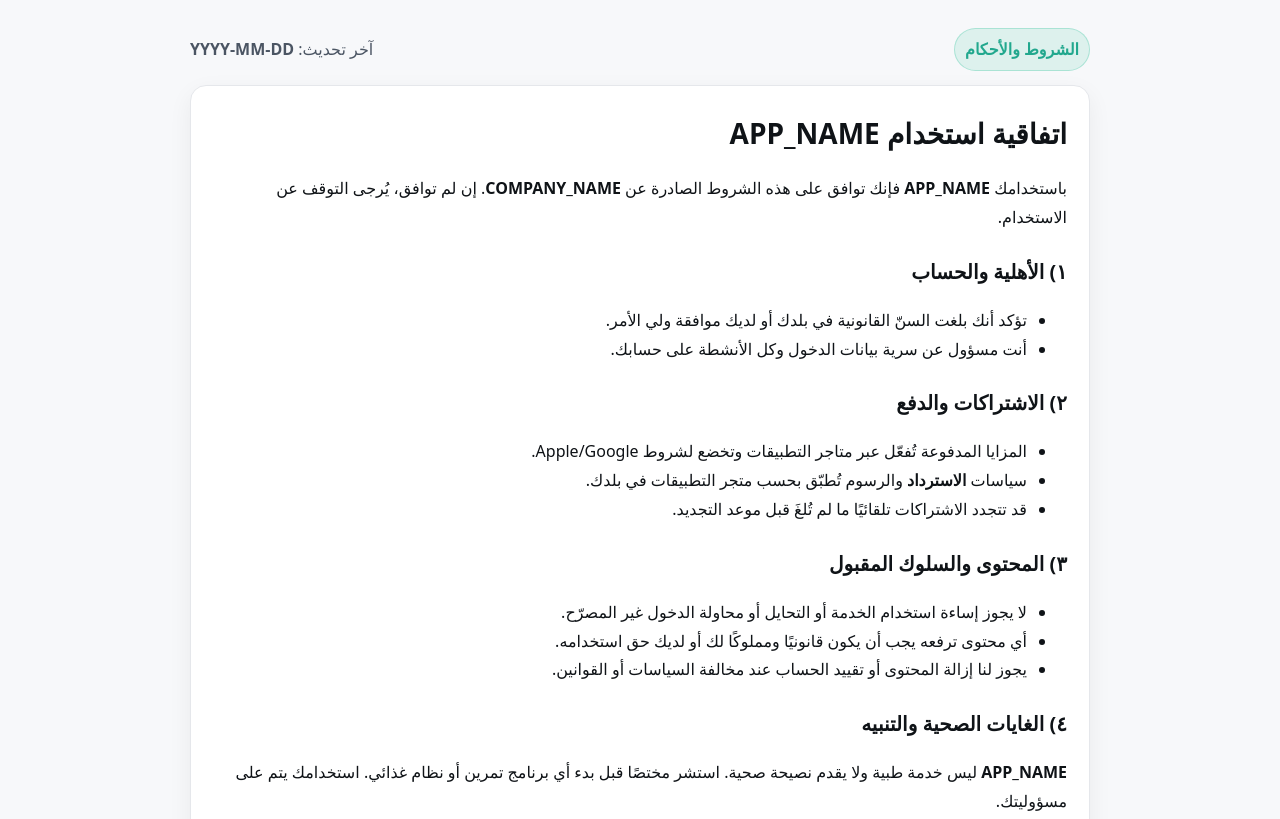
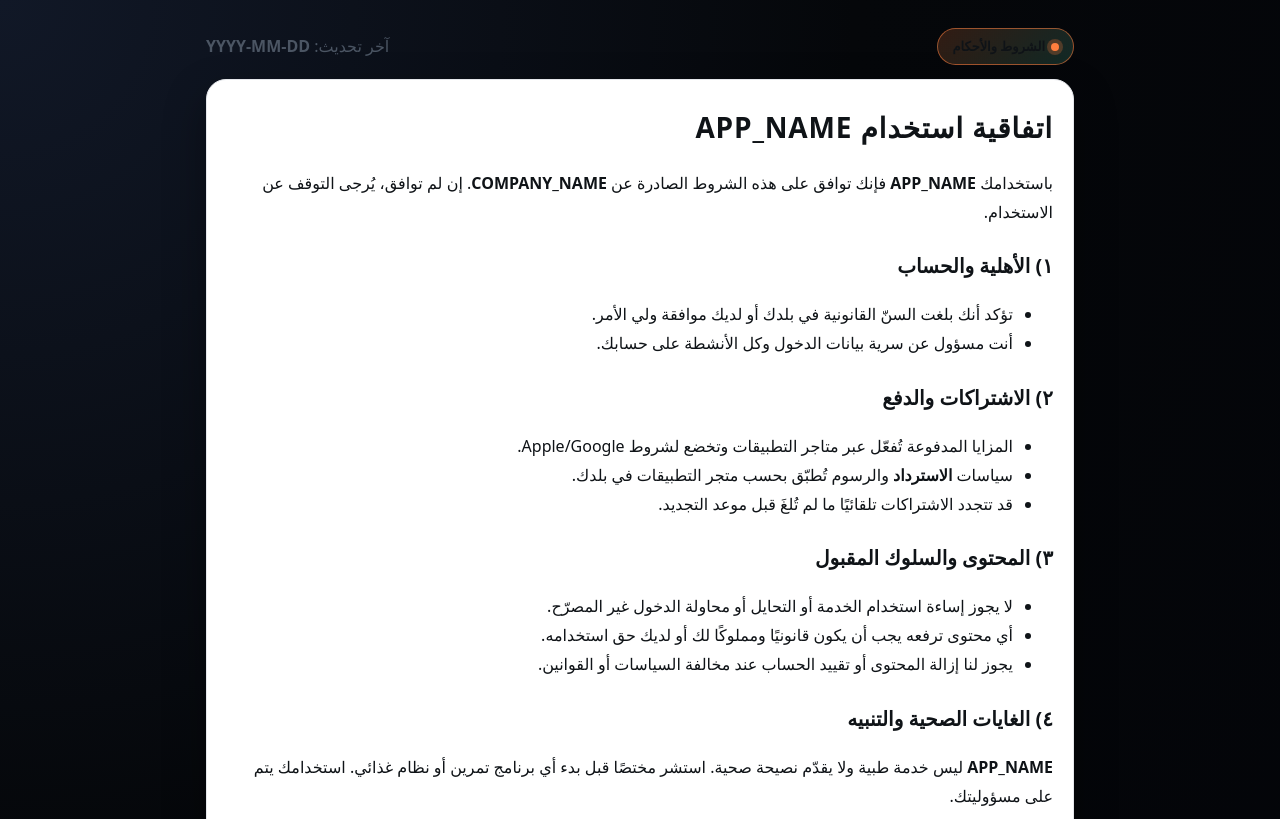
Before and after one commit to mo-dev16/Reblo-policies, a plain HTML site: page terms.html in a window 1280 px wide. Shown: the top 819 px of the page. Drawn offline with Linux system fonts and the light colour scheme.

Commit message:
Update terms.html

```diff
--- a/terms.html
+++ b/terms.html
@@ -1,4 +1,4 @@
-<!DOCTYPE html>
+ <!DOCTYPE html>
 <html lang="ar" dir="rtl">
 <head>
   <meta charset="utf-8" />
@@ -6,32 +6,117 @@
   <title>الشروط والأحكام | APP_NAME</title>
   <meta name="description" content="الشروط والأحكام لاستخدام تطبيق APP_NAME التابع لـ COMPANY_NAME." />
   <style>
-    :root{--bg:#0b0f14;--card:#11161d;--text:#eaf0f7;--muted:#a9b4c0;--brand:#4cc9a6;--border:#1c2330}
+    /* ألوان التطبيق (خلفية داكنة + برتقالي + نعناعي) */
+    :root{
+      --bg:#05070A;
+      --card:#101522;
+      --text:#EAF0F7;
+      --muted:#a9b4c0;
+      --brand:#FF7E3E;    /* البرتقالي */
+      --accent:#4CC9A6;   /* النعناعي */
+      --border:#1b2230;
+    }
     @media (prefers-color-scheme: light){
-      :root{--bg:#f7f8fa;--card:#ffffff;--text:#0f1317;--muted:#4b5563;--brand:#22a88e;--border:#e5e7eb}
+      :root{
+        --bg:#f7f8fa;
+        --card:#ffffff;
+        --text:#0f1317;
+        --muted:#4b5563;
+        --brand:#FF7E3E;
+        --accent:#22a88e;
+        --border:#e5e7eb;
+      }
     }
-    body{margin:0;background:var(--bg);color:var(--text);font:16px/1.8 system-ui,-apple-system,Segoe UI,Roboto,Helvetica,Arial}
-    .wrap{max-width:900px;margin:auto;padding:28px 16px}
-    .card{background:var(--card);border:1px solid var(--border);border-radius:16px;padding:22px;box-shadow:0 8px 24px rgba(0,0,0,.06)}
-    h1{margin:0 0 12px;font-size:28px}
-    h2{margin:22px 0 8px;font-size:20px}
+
+    *{box-sizing:border-box}
+    body{
+      margin:0;
+      background:radial-gradient(circle at top left,#111827 0,#05070A 40%,#020308 100%);
+      color:var(--text);
+      font:16px/1.8 system-ui,-apple-system,Segoe UI,Roboto,Helvetica,Arial;
+    }
+    .wrap{
+      max-width:900px;
+      margin:auto;
+      padding:28px 16px 40px;
+    }
+    .card{
+      background:var(--card);
+      border:1px solid var(--border);
+      border-radius:20px;
+      padding:22px 20px;
+      box-shadow:0 18px 40px rgba(0,0,0,.35);
+    }
+    h1{
+      margin:0 0 12px;
+      font-size:28px;
+      letter-spacing:.03em;
+    }
+    h2{
+      margin:22px 0 8px;
+      font-size:20px;
+    }
+    p,li{color:var(--text)}
     .muted{color:var(--muted)}
-    a{color:var(--brand);text-decoration:none}
+    a{
+      color:var(--accent);
+      text-decoration:none;
+    }
     a:hover{text-decoration:underline}
-    .topbar{display:flex;gap:12px;align-items:center;justify-content:space-between;margin-bottom:14px}
-    .badge{background:rgba(76,201,166,.15);color:var(--brand);padding:6px 10px;border-radius:999px;border:1px solid rgba(76,201,166,.35);font-weight:700}
-    .foot{margin-top:18px;display:flex;gap:10px;flex-wrap:wrap;justify-content:space-between}
+    .topbar{
+      display:flex;
+      gap:12px;
+      align-items:center;
+      justify-content:space-between;
+      margin-bottom:14px;
+      flex-wrap:wrap;
+    }
+    .badge{
+      background:linear-gradient(135deg,rgba(255,126,62,.18),rgba(76,201,166,.18));
+      color:var(--text);
+      padding:6px 14px;
+      border-radius:999px;
+      border:1px solid rgba(255,126,62,.55);
+      font-weight:700;
+      font-size:13px;
+      display:inline-flex;
+      align-items:center;
+      gap:6px;
+    }
+    .badge-dot{
+      width:8px;
+      height:8px;
+      border-radius:999px;
+      background:var(--brand);
+      box-shadow:0 0 0 4px rgba(255,126,62,.25);
+    }
+    .foot{
+      margin-top:18px;
+      display:flex;
+      gap:10px;
+      flex-wrap:wrap;
+      justify-content:space-between;
+      align-items:center;
+      font-size:14px;
+    }
   </style>
 </head>
 <body>
   <div class="wrap">
     <div class="topbar">
-      <div class="badge">الشروط والأحكام</div>
+      <div class="badge">
+        <span class="badge-dot"></span>
+        الشروط والأحكام
+      </div>
       <div class="muted">آخر تحديث: <b>YYYY-MM-DD</b></div>
     </div>
+
     <div class="card">
       <h1>اتفاقية استخدام APP_NAME</h1>
-      <p>باستخدامك <b>APP_NAME</b> فإنك توافق على هذه الشروط الصادرة عن <b>COMPANY_NAME</b>. إن لم توافق، يُرجى التوقف عن الاستخدام.</p>
+      <p>
+        باستخدامك <b>APP_NAME</b> فإنك توافق على هذه الشروط الصادرة عن <b>COMPANY_NAME</b>.
+        إن لم توافق، يُرجى التوقف عن الاستخدام.
+      </p>
 
       <h2>١) الأهلية والحساب</h2>
       <ul>
@@ -54,28 +139,48 @@
       </ul>
 
       <h2>٤) الغايات الصحية والتنبيه</h2>
-      <p><b>APP_NAME</b> ليس خدمة طبية ولا يقدم نصيحة صحية. استشر مختصًا قبل بدء أي برنامج تمرين أو نظام غذائي. استخدامك يتم على مسؤوليتك.</p>
+      <p>
+        <b>APP_NAME</b> ليس خدمة طبية ولا يقدّم نصيحة صحية.
+        استشر مختصًا قبل بدء أي برنامج تمرين أو نظام غذائي. استخدامك يتم على مسؤوليتك.
+      </p>
 
       <h2>٥) الملكية الفكرية</h2>
-      <p>جميع الحقوق والعلامات والشعارات والتصاميم والبرمجيات تخص <b>COMPANY_NAME</b> أو مرخِّصيها. لا تُمنح لك أي حقوق سوى رخصة استخدام شخصية غير حصرية ومحدودة.</p>
+      <p>
+        جميع الحقوق والعلامات والشعارات والتصاميم والبرمجيات تخص <b>COMPANY_NAME</b> أو مرخِّصيها.
+        لا تُمنح لك أي حقوق سوى رخصة استخدام شخصية غير حصرية ومحدودة.
+      </p>
 
       <h2>٦) التعديلات على الخدمة</h2>
-      <p>يجوز لنا تحديث التطبيق أو تغيير/إيقاف مزايا دون إشعار إذا اقتضت الضرورة.</p>
+      <p>
+        يجوز لنا تحديث التطبيق أو تغيير/إيقاف مزايا دون إشعار إذا اقتضت الضرورة.
+      </p>
 
       <h2>٧) إخلاء المسؤولية وتحديدها</h2>
-      <p>الخدمة تُقدّم “كما هي”. لا نضمن خلوّها من الأخطاء أو توافقها مع جميع الأجهزة. إلى الحد الذي يسمح به القانون، لن نكون مسؤولين عن أي أضرار غير مباشرة أو تبعية.</p>
+      <p>
+        الخدمة تُقدّم “كما هي”. لا نضمن خلوّها من الأخطاء أو توافقها مع جميع الأجهزة.
+        إلى الحد الذي يسمح به القانون، لن نكون مسؤولين عن أي أضرار غير مباشرة أو تبعية.
+      </p>
 
       <h2>٨) إنهاء الحساب</h2>
-      <p>يجوز لنا إيقاف أو إنهاء الوصول عند خرق الشروط أو لأسباب أمنية. يمكنك حذف حسابك من داخل التطبيق.</p>
+      <p>
+        يجوز لنا إيقاف أو إنهاء الوصول عند خرق الشروط أو لأسباب أمنية.
+        يمكنك حذف حسابك من داخل التطبيق.
+      </p>
 
       <h2>٩) القانون والاختصاص</h2>
-      <p>تُفسَّر هذه الشروط وفق قوانين <b>JURISDICTION</b> وتختص بها محاكمها.</p>
+      <p>
+        تُفسَّر هذه الشروط وفق قوانين <b>JURISDICTION</b> وتختص بها محاكمها.
+      </p>
 
       <h2>١٠) التغييرات على الشروط</h2>
-      <p>قد نعدّل هذه الشروط من وقت لآخر. استمرارك في الاستخدام بعد التعديل يعني موافقتك على النص المحدّث.</p>
+      <p>
+        قد نعدّل هذه الشروط من وقت لآخر. استمرارك في الاستخدام بعد التعديل يعني موافقتك على النص المحدّث.
+      </p>
 
       <h2>١١) التواصل</h2>
-      <p>للاستفسارات: <a href="mailto:CONTACT_EMAIL">CONTACT_EMAIL</a></p>
+      <p>
+        للاستفسارات: <a href="mailto:CONTACT_EMAIL">CONTACT_EMAIL</a>
+      </p>
     </div>
 
     <div class="foot">
@@ -83,6 +188,10 @@
       <span class="muted">© <span id="y"></span> COMPANY_NAME</span>
     </div>
   </div>
-  <script>document.getElementById('y').textContent=new Date().getFullYear()</script>
+
+  <script>
+    // يضع السنة الحالية تلقائيًا
+    document.getElementById('y').textContent = new Date().getFullYear();
+  </script>
 </body>
 </html>
```
